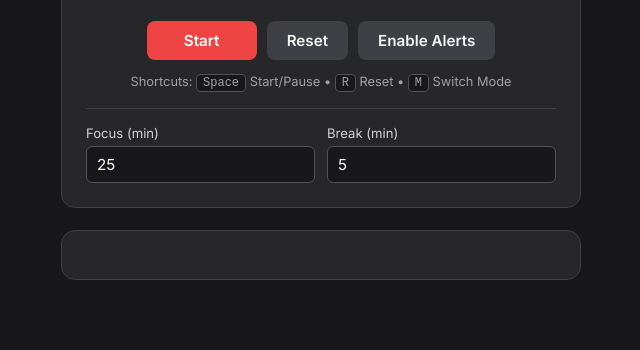
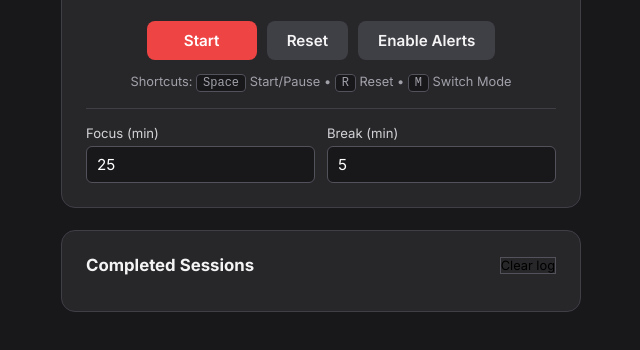
Before and after one commit to tensorGT/study-timer-pomodoro, a plain HTML site: page index.html in a window 1280 px wide. Shown: the part 340-690 px from the top of the page, without its empty margins (319-959 px from the left). Drawn offline with Linux system fonts and the light colour scheme.

Commit message:
added clear log button

```diff
--- a/index.html
+++ b/index.html
@@ -51,3 +51,6 @@
 
     <!-- persisted session log -->
     <section class="log-card" aria-labelledby="log-heading">
+      <div class="log-header">
+        <h2 id="log-heading">Completed Sessions</h2>
+        <button type="button" id="clear-log-btn" class="clear-btn">Clear log</button>
--- a/style.css
+++ b/style.css
@@ -196,3 +196,14 @@ kbd {
   justify-content: space-between;
   align-items: center;
   margin-bottom: 12px;
+}
+
+.log-header h2 {
+  font-size: 1.05rem;
+}
+
+.clear-btn {
+  font-family: inherit;
+  font-size: 0.8rem;
+  background: none;
+  border: 1px solid #52525b;
```
Also changed, not shown: app.js (+10 -0 lines).
